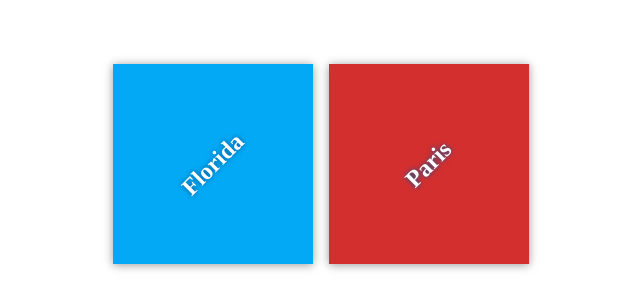
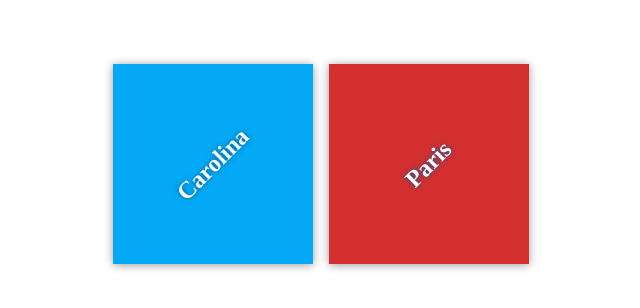
Before and after one commit to ajais/my-travel-plans, a plain HTML site: page index.html in a window 1280 px wide. Shown: the part 236-544 px from the top of the page, 319-959 px from the left. Drawn offline with Linux system fonts and the light colour scheme.

Commit message:
Modified Destination

```diff
--- a/index.html
+++ b/index.html
@@ -11,7 +11,7 @@
     <div class="container">
         <div class="destination-container">
             <div class="destination" id="florida">
-                <h2>Florida</h2>
+                <h2>Carolina</h2>
             </div>
 
             <div class="destination" id="paris">
```
